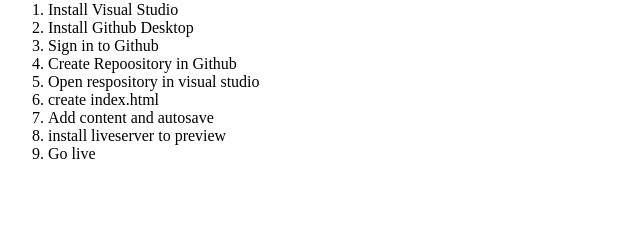
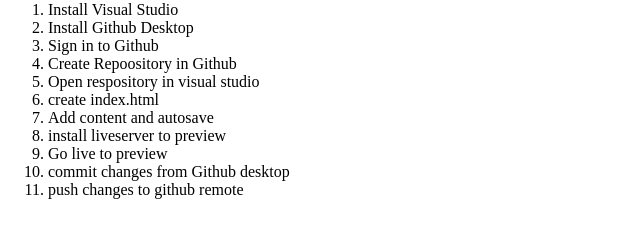
Before and after one commit to hrushikeswar86/HtmlDemo, a plain HTML site: page index.html in a window 1280 px wide. Shown: the part 79-316 px from the top of the page, without its empty margins (0-640 px from the left). Drawn offline with Linux system fonts and the light colour scheme.

Commit message:
Update index.html

```diff
--- a/index.html
+++ b/index.html
@@ -16,7 +16,9 @@
         <li> create index.html</li>
         <li> Add content and autosave</li>
         <li> install liveserver to preview</li>
-        <li> Go live </li>
+        <li> Go live to preview</li>
+        <li> commit changes from Github desktop</li>
+        <li>  push changes to github remote</li>
 
     </ol>
     <p> &nbsp; &nbsp; &nbsp; </p>
```
